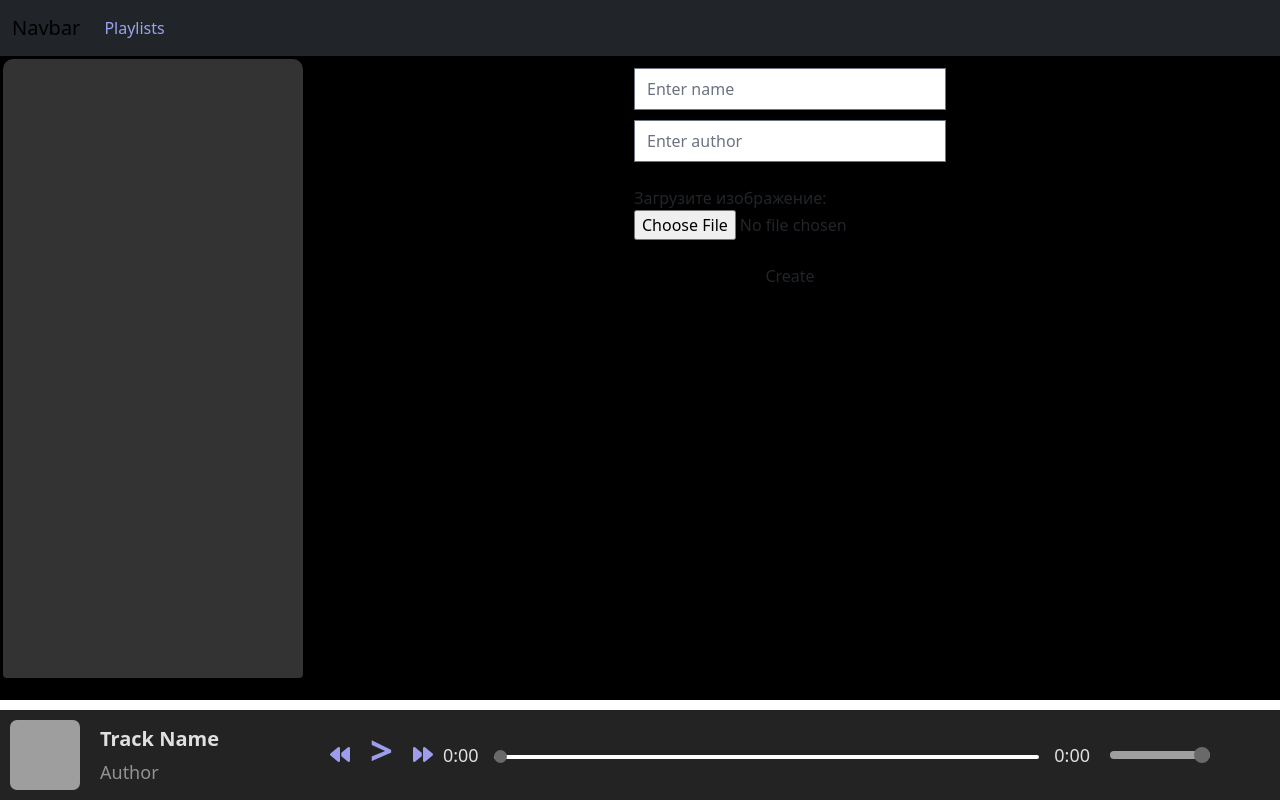
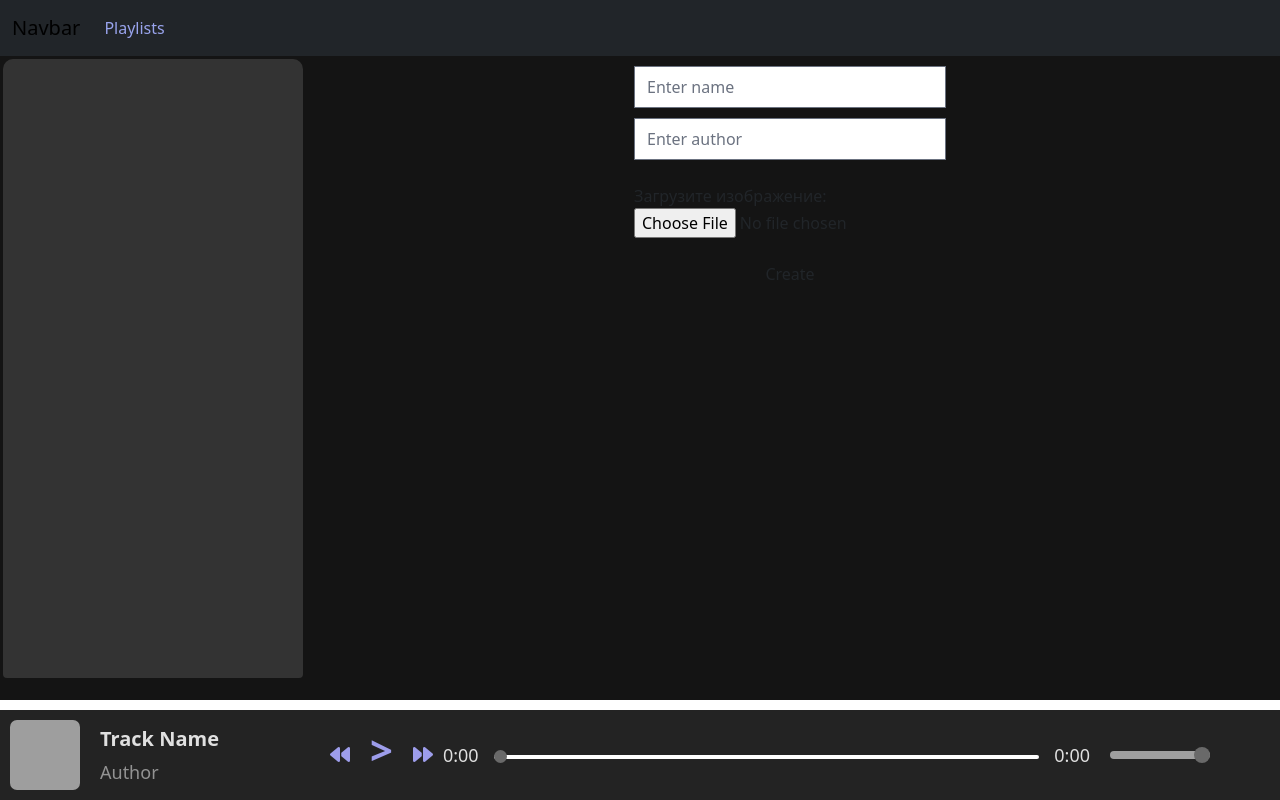
Before and after one commit to fckng0d/audio-service-client, a React (Create React App) app: page /playlists/add in a window 1280 px wide. Built offline with nearby package versions, Linux system fonts and the light colour scheme; grey boxes are pictures that could not be loaded; the HTML template or start-up script is replaced by a standard one.

Commit message:
added scrollbar

```diff
--- a/src/App.css
+++ b/src/App.css
@@ -2,7 +2,7 @@
   /* display: flex; */
   /* min-height: 100vh; */
   height: 700px;
-  background-color: black;
+  background-color: rgb(20, 20, 20);
 }
 
 .main-container {
@@ -16,6 +16,7 @@
 
 .main-content {
   flex: 1; /* Остальное пространство занимает основной контент */
+  overflow: hidden;
 }
 
 /* .audio-list-container {
--- a/src/App.jsx
+++ b/src/App.jsx
@@ -19,7 +19,7 @@ function App() {
         <Sidebar className="sidebar" />
         <div className="main-content">
           <Navbar />
-          <div className="audio-list-container" style={{ marginLeft: "300px" }}>
+          <div className style={{ marginLeft: "300px" }}>
             <AudioProvider>
               <AudioControls />
               <Routes>
--- a/src/components/audioList/AudioList.css
+++ b/src/components/audioList/AudioList.css
@@ -1,15 +1,34 @@
 .audio-list-container {
-  margin-top: 2px;
+  margin-top: 1px;
   margin-left: 10px;
   flex: 1;
-  overflow-y: scroll;
+  overflow-y: auto;
   scroll-behavior: smooth;
   overflow-x: hidden;
-  scrollbar-width: none;
+  /* scrollbar-width: none;  */
   height: 623px;
 }
 
+.audio-list-container::-webkit-scrollbar {
+  width: 15px;
+}
+
+.audio-list-container::-webkit-scrollbar-track {
+  background: rgb(20, 20, 20);
+}
+
+.audio-list-container::-webkit-scrollbar-thumb {
+  background: #7c0ec165;
+  /* border-radius: 50px;  */
+}
+
+.audio-list-container::-webkit-scrollbar-thumb:hover {
+  background: #7810a4;
+}
+
+
 .playlist-info {
+  margin-top: 2px;
   display: flex;
   align-items: center;
   text-align: center;
@@ -40,7 +59,7 @@
   margin: 0;
   font-size: 26px;
   font-weight: 640;
-  color: #5c16b1;
+  color: #7762cc;
   text-align: center;
   /* text-transform: uppercase; */
   letter-spacing: 1px;
@@ -64,6 +83,7 @@
 }
 
 .audio-list {
+  scrollbar-width: none;
   padding: 13px;
   border-top-left-radius: 10px;
   border-top-right-radius: 10px;
--- a/src/components/audioList/AudioList.jsx
+++ b/src/components/audioList/AudioList.jsx
@@ -6,8 +6,7 @@ import "./AudioList.css";
 
 const AudioList = () => {
   const { id } = useParams();
-  const [playlistLoaded, setPlaylistLoaded] = useState(true);
-  const [prevPlaylistId, setPrevPlaylistId] = useState(null); // Стейт для предыдущего ID плейлиста
+  const [prevPlaylistId, setPrevPlaylistId] = useState(null);
   const abortControllerRef = useRef(null);
 
   const {
@@ -25,23 +24,18 @@ const AudioList = () => {
     updatePlaylist,
     currentPlaylistId,
     setCurrentPlaylistId,
-    playlistData,
     localPlaylistData,
     setLocalPlaylistData,
     clearLocalPlaylist,
   } = useAudioContext();
 
   useEffect(() => {
-    console.log("useEffect на id");
-
     const abortController = new AbortController();
     abortControllerRef.current = abortController;
 
     if (id !== playlistId) {
-      console.log(prevPlaylistId);
       setPrevPlaylistId(playlistId);
       setPlaylistId(id);
-      setPlaylistLoaded(false);
 
       if (abortControllerRef.current) {
         abortControllerRef.current.abort();
@@ -76,7 +70,6 @@ const AudioList = () => {
           setLocalPlaylistData(fetchedPlaylistData);
           if (currentPlaylistId === -2) {
             updatePlaylist(fetchedPlaylistData);
-            setPlaylistLoaded(true);
           }
         })
         .catch((error) => {
@@ -180,11 +173,11 @@ const AudioList = () => {
           <p>
             {localPlaylistData.countOfAudio}{" "}
             {localPlaylistData.countOfAudio === 1
-              ? "песня"
+              ? "трек"
               : localPlaylistData.countOfAudio < 5 &&
                 localPlaylistData.countOfAudio !== 0
-              ? "песни"
-              : "песен"}
+              ? "трека"
+              : "треков"}
             , {getTotalDuration()} минут
           </p>
           <div className="add-button-container">
```
